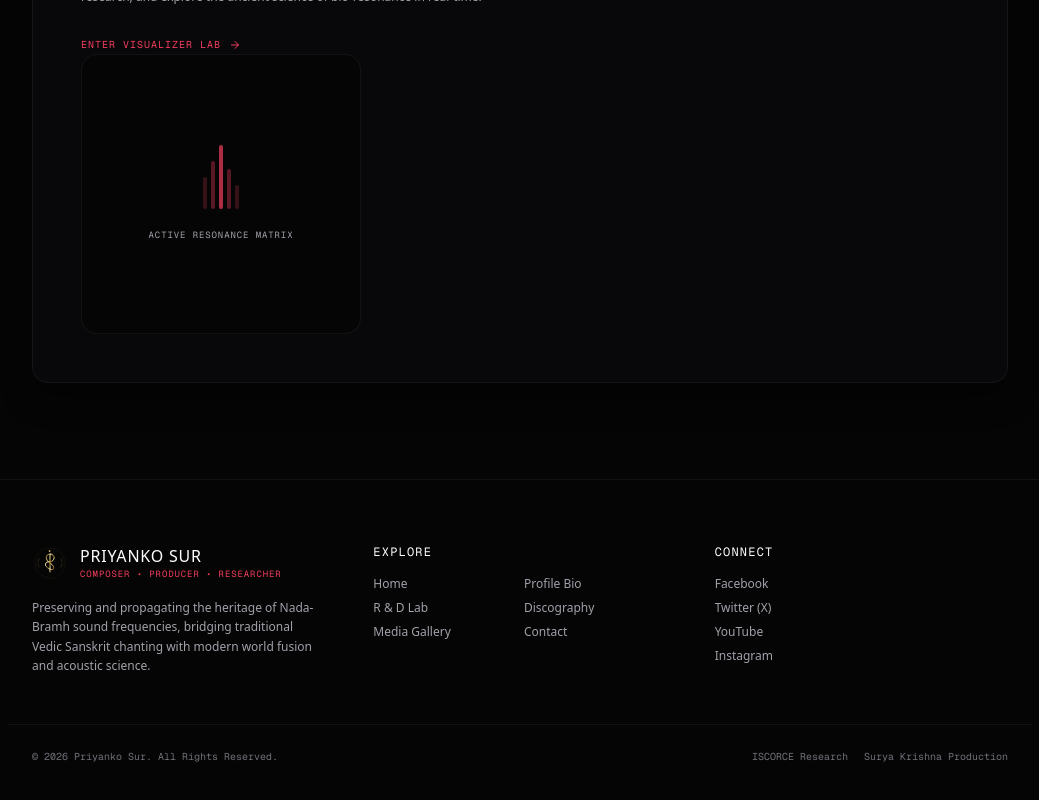
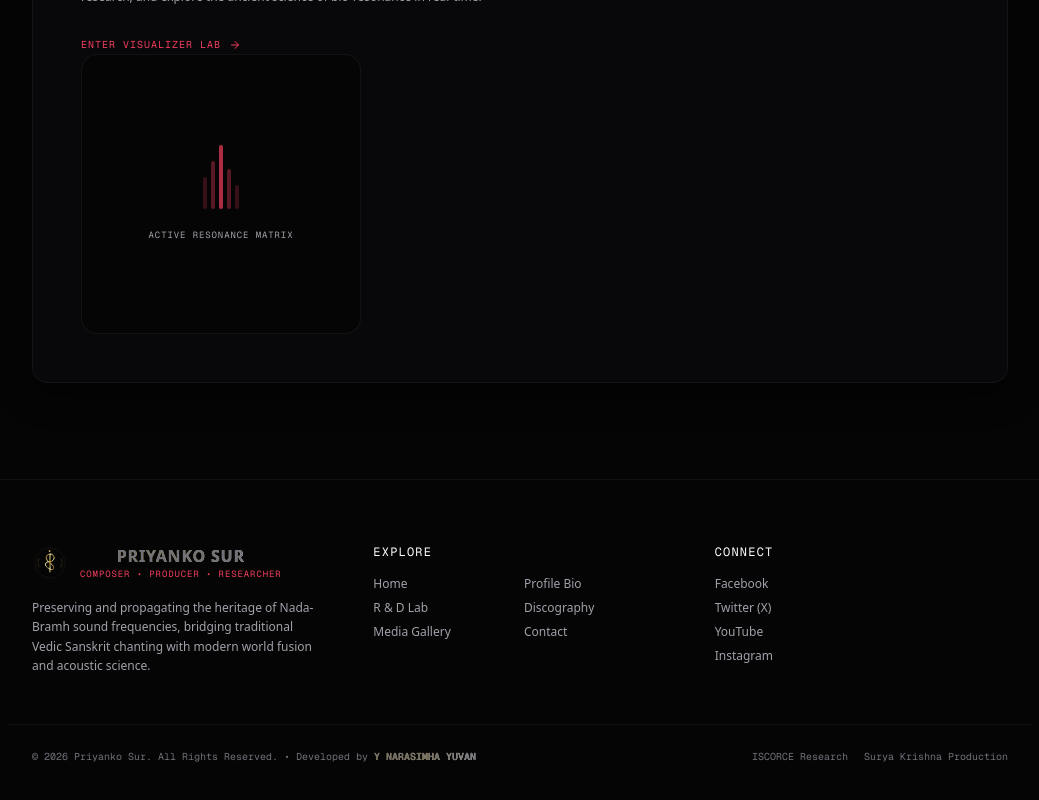
Before and after one commit to narayuva-fullstack/PRIYANKO-SUR, a Next.js app: page / in a window 1280 px wide. Shown: the part 4001-4801 px from the top of the page, without its empty margins (120-1159 px from the left). Built offline with nearby package versions, Linux system fonts and the light colour scheme.

Commit message:
Updated website

```diff
--- a/src/app/globals.css
+++ b/src/app/globals.css
@@ -390,3 +390,217 @@ html[data-lang="ja"], html[data-lang="zh-CN"], html[data-lang="zh-TW"], html[dat
     object-position: center center !important;
   }
 }
+
+/* ==========================================
+   PREMIUM DEVELOPER CREDIT LINK STYLES
+   ========================================== */
+
+/* Shimmer keyframes */
+@keyframes gold-shimmer {
+  0% {
+    background-position: 200% center;
+  }
+  100% {
+    background-position: -200% center;
+  }
+}
+
+/* Pulsing keyframe for click micro-interaction */
+@keyframes click-pulse-glow {
+  0% {
+    transform: scale(1);
+    filter: drop-shadow(0 0 0px rgba(212, 175, 55, 0));
+  }
+  40% {
+    transform: scale(1.06);
+    filter: drop-shadow(0 0 14px rgba(212, 175, 55, 0.95));
+  }
+  100% {
+    transform: scale(0.96);
+    filter: drop-shadow(0 0 3px rgba(212, 175, 55, 0.25));
+  }
+}
+
+/* Fade in for tooltips */
+@keyframes dev-fade-in {
+  from {
+    opacity: 0;
+    transform: translate(-50%, 4px);
+  }
+  to {
+    opacity: 1;
+    transform: translate(-50%, 0);
+  }
+}
+
+/* Floating particles path keyframes */
+@keyframes dev-particle-1 {
+  0% { transform: translate(0, 0) scale(0); opacity: 0; }
+  15% { opacity: 0.95; }
+  100% { transform: translate(-18px, -45px) scale(1.2); opacity: 0; }
+}
+@keyframes dev-particle-2 {
+  0% { transform: translate(0, 0) scale(0); opacity: 0; }
+  15% { opacity: 0.95; }
+  100% { transform: translate(12px, -60px) scale(0.85); opacity: 0; }
+}
+@keyframes dev-particle-3 {
+  0% { transform: translate(0, 0) scale(0); opacity: 0; }
+  15% { opacity: 1; }
+  100% { transform: translate(-6px, -50px) scale(1); opacity: 0; }
+}
+@keyframes dev-particle-4 {
+  0% { transform: translate(0, 0) scale(0); opacity: 0; }
+  15% { opacity: 0.95; }
+  100% { transform: translate(18px, -35px) scale(0.7); opacity: 0; }
+}
+@keyframes dev-particle-5 {
+  0% { transform: translate(0, 0) scale(0); opacity: 0; }
+  15% { opacity: 0.9; }
+  100% { transform: translate(-12px, -65px) scale(1.15); opacity: 0; }
+}
+
+.premium-dev-link {
+  position: relative;
+  display: inline-flex;
+  align-items: center;
+  justify-content: center;
+  color: var(--color-luxury-muted); /* matches copyright text color */
+  text-decoration: none;
+  font-weight: 600;
+  transition: all 0.5s cubic-bezier(0.16, 1, 0.3, 1);
+  outline: none;
+  border-radius: 4px;
+}
+
+/* Base text clip styling */
+.premium-dev-link-text {
+  background: linear-gradient(
+    135deg,
+    #b38f2d 0%,
+    #d4af37 25%,
+    #ffffff 50%,
+    #d4af37 75%,
+    #b38f2d 100%
+  );
+  background-size: 200% auto;
+  -webkit-background-clip: text;
+  background-clip: text;
+  transition: all 0.5s cubic-bezier(0.16, 1, 0.3, 1);
+  color: inherit; /* falls back to text color until hovered */
+}
+
+/* Hover state styling */
+.premium-dev-link:hover {
+  color: transparent; /* lets background-clip text show */
+  text-shadow: 0 0 10px rgba(212, 175, 55, 0.75),
+               0 0 20px rgba(212, 175, 55, 0.35);
+}
+
+.premium-dev-link:hover .premium-dev-link-text {
+  -webkit-text-fill-color: transparent;
+  animation: gold-shimmer 2.5s infinite linear;
+}
+
+/* Focus indicator override for accessibility */
+.premium-dev-link:focus-visible {
+  outline: 2px solid #d4af37;
+  outline-offset: 4px;
+  box-shadow: 0 0 0 4px rgba(212, 175, 55, 0.25);
+  color: transparent;
+}
+.premium-dev-link:focus-visible .premium-dev-link-text {
+  -webkit-text-fill-color: transparent;
+  animation: gold-shimmer 2.5s infinite linear;
+}
+
+
+
+/* Click micro-interaction activation */
+.premium-dev-link.is-clicked {
+  animation: click-pulse-glow 0.5s cubic-bezier(0.16, 1, 0.3, 1) forwards;
+}
+
+/* Redirect state text styles */
+.premium-dev-link-redirect {
+  background: linear-gradient(
+    90deg,
+    #d4af37 0%,
+    #ffffff 50%,
+    #d4af37 100%
+  );
+  background-size: 200% auto;
+  -webkit-background-clip: text;
+  background-clip: text;
+  -webkit-text-fill-color: transparent;
+  animation: gold-shimmer 1.5s infinite linear;
+  font-weight: 700;
+  text-shadow: 0 0 8px rgba(212, 175, 55, 0.5);
+}
+
+/* Particle trail container & elements */
+.dev-particle-container {
+  position: absolute;
+  inset: -10px -20px;
+  pointer-events: none;
+  overflow: visible;
+  opacity: 0;
+  transition: opacity 0.4s ease;
+}
+
+.premium-dev-link:hover .dev-particle-container,
+.premium-dev-link:focus-visible .dev-particle-container {
+  opacity: 1;
+}
+
+.dev-particle {
+  position: absolute;
+  width: 3px;
+  height: 3px;
+  background: radial-gradient(circle, #ffffff 0%, #d4af37 100%);
+  border-radius: 50%;
+  bottom: 10px;
+  pointer-events: none;
+  opacity: 0;
+  box-shadow: 0 0 6px #d4af37;
+}
+
+.dev-particle-1 { left: 15%; animation: dev-particle-1 1.4s infinite ease-out; }
+.dev-particle-2 { left: 35%; animation: dev-particle-2 1.6s infinite ease-out 0.25s; }
+.dev-particle-3 { left: 55%; animation: dev-particle-3 1.3s infinite ease-out 0.45s; }
+.dev-particle-4 { left: 75%; animation: dev-particle-4 1.5s infinite ease-out 0.1s; }
+.dev-particle-5 { left: 90%; animation: dev-particle-5 1.7s infinite ease-out 0.35s; }
+
+/* Non-intrusive Premium Tooltip warning */
+.dev-tooltip-error {
+  position: absolute;
+  bottom: calc(100% + 10px);
+  left: 50%;
+  transform: translate(-50%, 0);
+  background: rgba(12, 12, 14, 0.95);
+  border: 1px solid rgba(244, 63, 94, 0.4); /* soft red border */
+  box-shadow: 0 4px 20px rgba(0, 0, 0, 0.8), 0 0 12px rgba(244, 63, 94, 0.15);
+  color: #fda4af; /* light rose text */
+  padding: 6px 12px;
+  border-radius: 6px;
+  font-family: var(--font-mono), monospace;
+  font-size: 9px;
+  line-height: 1.2;
+  white-space: nowrap;
+  pointer-events: none;
+  animation: dev-fade-in 0.4s cubic-bezier(0.16, 1, 0.3, 1) forwards;
+  z-index: 50;
+  backdrop-filter: blur(8px);
+  -webkit-backdrop-filter: blur(8px);
+}
+
+.dev-tooltip-error::after {
+  content: '';
+  position: absolute;
+  top: 100%;
+  left: 50%;
+  transform: translateX(-50%);
+  border-width: 5px;
+  border-style: solid;
+  border-color: rgba(12, 12, 14, 0.95) transparent transparent transparent;
+}
--- a/src/components/Footer.tsx
+++ b/src/components/Footer.tsx
@@ -1,8 +1,50 @@
-import React from "react";
+"use client";
+
+import React, { useState } from "react";
 import Link from "next/link";
 import { BrandLogo } from "@/components/BrandLogo";
 
 export const Footer: React.FC = () => {
+  const [status, setStatus] = useState<'idle' | 'clicked' | 'redirecting' | 'error'>('idle');
+
+  const handleDevClick = (e: React.MouseEvent<HTMLAnchorElement>) => {
+    // If in error state, allow direct navigation fallback to override blocker.
+    if (status === 'error') {
+      setTimeout(() => setStatus('idle'), 2000);
+      return;
+    }
+
+    e.preventDefault();
+    setStatus('clicked');
+
+    // Sequence of 450ms for click micro-interaction (golden pulse & light sweep)
+    setTimeout(() => {
+      setStatus('redirecting');
+
+      try {
+        // Avoid passing features string so we get a valid window reference to check, then set opener to null
+        const newWindow = window.open('https://www.linkedin.com/in/yuvanyenumula/', '_blank');
+        if (newWindow) {
+          try {
+            newWindow.opener = null;
+          } catch (openerErr) {
+            console.warn('Could not nullify opener:', openerErr);
+          }
+          // Success state transition back to idle
+          setTimeout(() => {
+            setStatus('idle');
+          }, 850);
+        } else {
+          // Blocked by popup blocker
+          setStatus('error');
+        }
+      } catch (err) {
+        console.error('Failed to redirect:', err);
+        setStatus('error');
+      }
+    }, 450);
+  };
+
   return (
     <footer className="w-full bg-luxury-bg border-t border-white/5 py-12 md:py-16 mt-auto">
       <div className="max-w-5xl mx-auto px-6 grid grid-cols-1 md:grid-cols-3 gap-8 md:gap-12">
@@ -11,8 +53,22 @@ export const Footer: React.FC = () => {
           <div className="flex items-center gap-3">
             <BrandLogo variant="gold" size={36} animateOnLoad={false} />
             <div className="flex flex-col">
-              <span className="text-md font-serif text-white tracking-wider uppercase">
-                Priyanko Sur
+              <span
+                className="relative inline-flex items-center premium-dev-link cursor-default text-md font-serif text-white tracking-wider uppercase"
+                aria-label="Priyanko Sur"
+              >
+                <span className="premium-dev-link-text font-serif">
+                  Priyanko Sur
+                </span>
+
+                {/* Floating particles background trail */}
+                <span className="dev-particle-container" aria-hidden="true">
+                  <span className="dev-particle dev-particle-1" />
+                  <span className="dev-particle dev-particle-2" />
+                  <span className="dev-particle dev-particle-3" />
+                  <span className="dev-particle dev-particle-4" />
+                  <span className="dev-particle dev-particle-5" />
+                </span>
               </span>
               <span className="text-[9px] font-mono text-luxury-accent tracking-widest uppercase">
                 Composer • Producer • Researcher
@@ -94,8 +150,46 @@ export const Footer: React.FC = () => {
       </div>
 
       <div className="max-w-5xl mx-auto px-6 mt-12 pt-6 border-t border-white/5 flex flex-col md:flex-row justify-between items-center gap-4 text-[10px] font-mono text-luxury-muted">
-        <span>
-          &copy; {new Date().getFullYear()} Priyanko Sur. All Rights Reserved.
+        <span className="flex flex-wrap items-center justify-center md:justify-start gap-x-1.5 gap-y-1 text-center md:text-left">
+          <span>&copy; {new Date().getFullYear()} Priyanko Sur. All Rights Reserved.</span>
+          <span>•</span>
+          <span>Developed by</span>
+          <span className="relative inline-flex items-center">
+            <a
+              href="https://www.linkedin.com/in/yuvanyenumula/"
+              target="_blank"
+              rel="noopener noreferrer"
+              onClick={handleDevClick}
+              className={`premium-dev-link ${status === 'clicked' ? 'is-clicked' : ''}`}
+              aria-label="Developer LinkedIn profile - Y Narasimha Yuvan. Opens in a new tab."
+            >
+              {status === 'redirecting' ? (
+                <span className="premium-dev-link-redirect">
+                  Opening LinkedIn...
+                </span>
+              ) : (
+                <span className="premium-dev-link-text">
+                  Y NARASIMHA YUVAN
+                </span>
+              )}
+
+              {/* Floating particles background trail */}
+              <span className="dev-particle-container" aria-hidden="true">
+                <span className="dev-particle dev-particle-1" />
+                <span className="dev-particle dev-particle-2" />
+                <span className="dev-particle dev-particle-3" />
+                <span className="dev-particle dev-particle-4" />
+                <span className="dev-particle dev-particle-5" />
+              </span>
+            </a>
+
+            {/* Error Tooltip alert */}
+            {status === 'error' && (
+              <span className="dev-tooltip-error" role="alert">
+                Unable to open LinkedIn. Click again to continue.
+              </span>
+            )}
+          </span>
         </span>
         <div className="flex gap-4">
           <span>ISCORCE Research</span>
```
